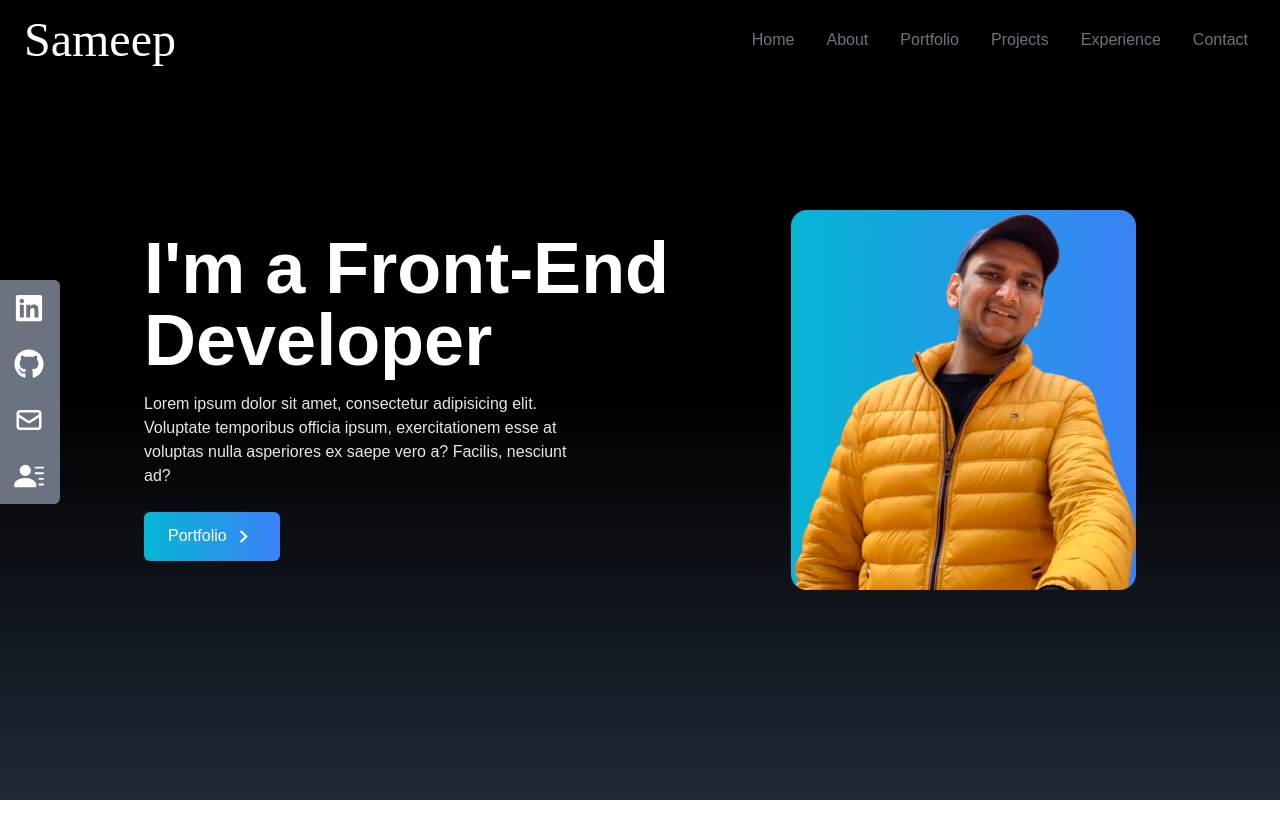
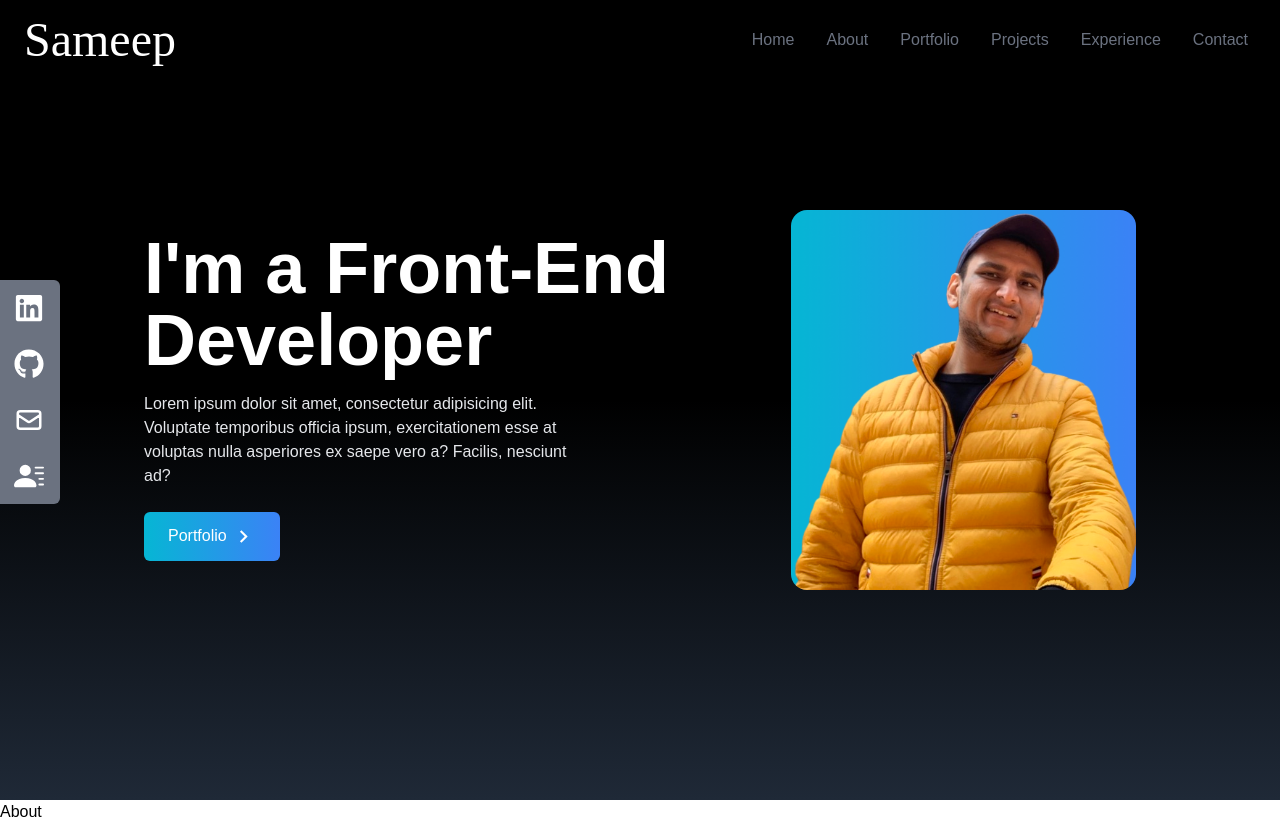
Before and after one commit to sameep-s/portfolio__2022, a React (Create React App) app: page / in a window 1280 px wide. Before the commit the page ends 800 px from the top, so only its background shows below. Built offline with nearby package versions, Linux system fonts and the light colour scheme.

Commit message:
added: about section

```diff
--- a/src/App.js
+++ b/src/App.js
@@ -1,4 +1,5 @@
 import {
+  About,
   Home,
   Navbar,
   SocialLinks
@@ -9,6 +10,7 @@ function App() {
     <>
       <Navbar />
       <Home />
+      <About />
 
       <SocialLinks />
     </>
--- /dev/null
+++ b/src/components/About.jsx
@@ -0,0 +1,11 @@
+import React from 'react';
+
+const About = () => {
+    return (
+        <>
+            <div>About</div>
+        </>
+    )
+}
+
+export default About;
--- a/src/components/index.js
+++ b/src/components/index.js
@@ -1,9 +1,11 @@
 import Navbar from "./Navbar/Navbar";
 import Home from "./Home/Home";
 import SocialLinks from "./SocialLinks";
+import About from "./About";
 
 export {
     Navbar,
     Home,
-    SocialLinks
+    SocialLinks,
+    About
 };
```
